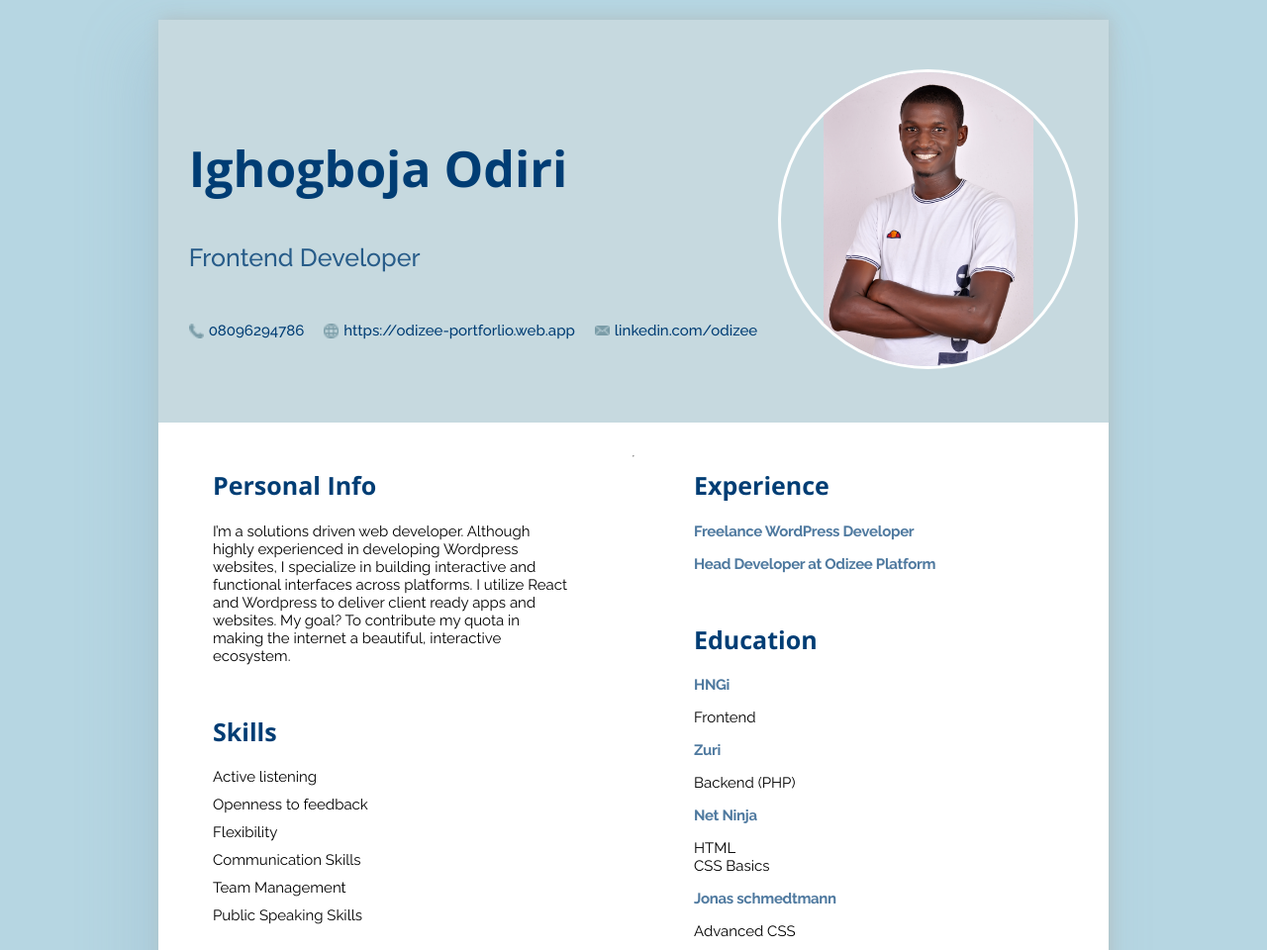
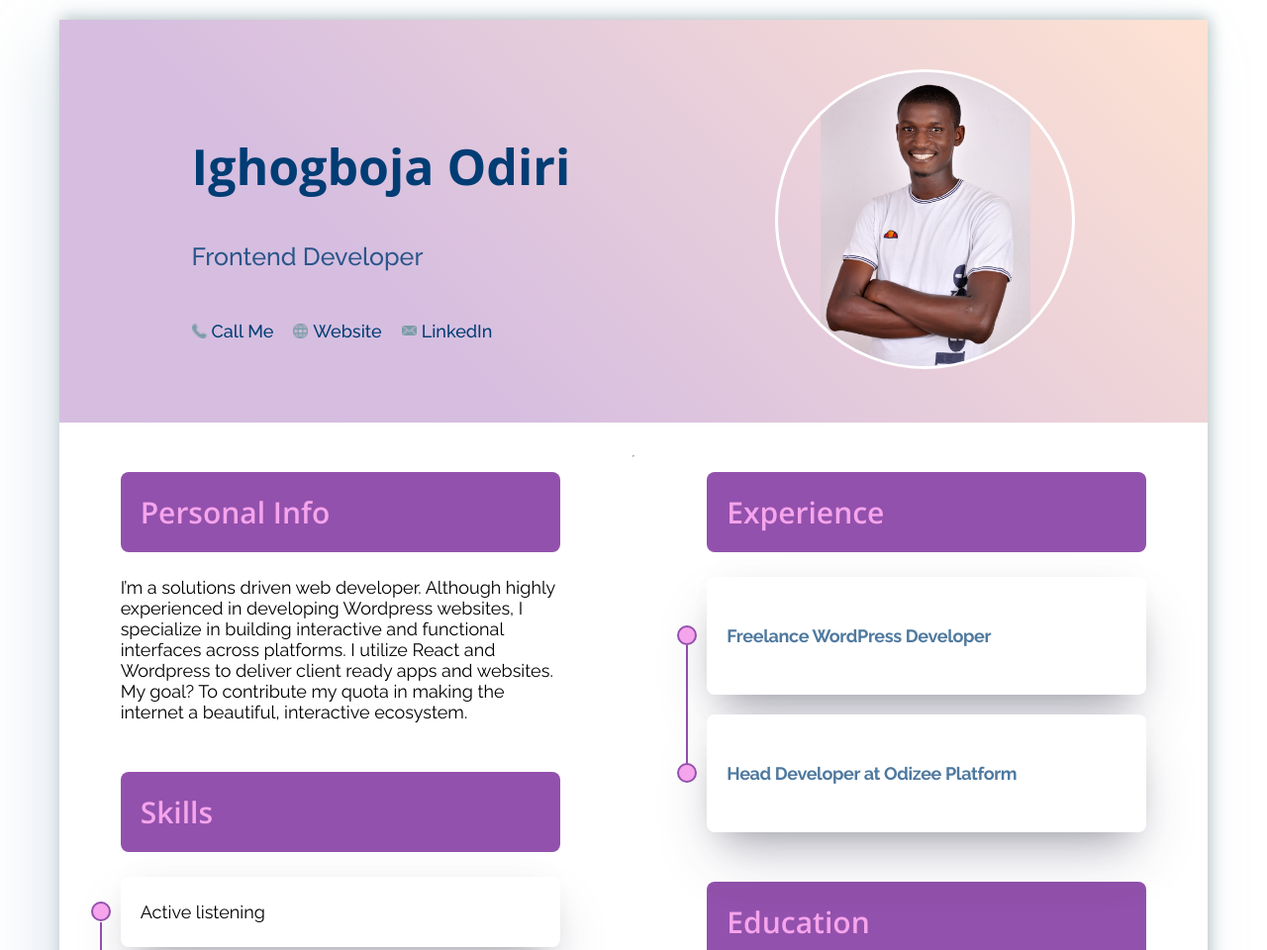
Before and after one commit to odizee/odizee-resume, a plain HTML site: page index.html in a window 1280 px wide. Shown: the top 960 px of the page at 99% size. Drawn offline with nearby package versions, Linux system fonts and the light colour scheme.

Commit message:
update to color and style --- Timeline

```diff
--- a/index.html
+++ b/index.html
@@ -23,15 +23,15 @@
             <div class="contact">
                 <div class="contact-item">
                     <img src="assets/XMLID_22_.png" alt="">
-                    <a href="tel:08096294786">08096294786</a>
+                    <a href="tel:08096294786">Call Me</a>
                 </div>
                 <div class="contact-item">
                     <img src="assets/globe.png" alt="">
-                    <a href="https://odizee-portforlio.web.app">https://odizee-portforlio.web.app</a>
+                    <a href="https://odizee-portforlio.web.app" target="_blank">Website</a>
                 </div>
                 <div class="contact-item">
                     <img src="assets/mail.png" alt="">
-                    <a href="https://linkedin.com/odizee">linkedin.com/odizee</a>
+                    <a href="https://linkedin.com/odizee" target="_blank">LinkedIn</a>
                 </div>
             </div>
         </div>
@@ -39,6 +39,8 @@
             <img src="assets\Odizee Studio.jpg" alt="">
         </div>
     </section>
+    <div class="detail-section-wrapper">
+
         <section class="detail-section">
             <div class="detail-left">
                 <section class="info">
@@ -47,6 +49,7 @@
                 </section>
                 <section class="skills">
                     <h2>Skills</h2>
+                        <!-- <div class="timeline__event__content ">             -->
                                 <ul>
                                     <li>Active listening</li>
                                     <li>Openness to feedback</li>
@@ -55,9 +58,13 @@
                                     <li>Team Management</li>
                                     <li>Public Speaking Skills</li>
                                 </ul>
+                        <!-- </div> -->
                 </section>
                 <section class="hard-skills">
+
                         <h2>Hard skills</h2>
+                        <div class="timeline__event__content ">
+                            <div class="timeline__event__description">
                                 <ul>
                                     <li>HTML</li>
                                     <li>CSS</li>
@@ -68,6 +75,7 @@
                                     <li>React</li>
                                     <li>Next</li>
                                 </ul>
+                            </div>
                 </section>
             </div>
             <div><hr></div>
@@ -76,10 +84,10 @@
                     <h2>Experience</h2>
                     <ul>
                         <li>
-                        <h3 class="detail-right-h3">Freelance WordPress Developer</h3>
+                            <h4 class="detail-right-h3">Freelance WordPress Developer</h4>
                         </li>
                         <li>
-                        <h3 class="detail-right-h3">Head Developer at Odizee Platform</h3>
+                            <h4 class="detail-right-h3">Head Developer at Odizee Platform</h4>
                         </li>
                     </ul>
 
@@ -121,5 +129,6 @@
                 </section>
             </div>
         </section>
+    </div>
 </body>
 </html>
--- a/style.css
+++ b/style.css
@@ -1,7 +1,7 @@
 html {
         box-sizing: border-box;
         font-size: 62.5%;
-        max-width: 1000px;
+        max-width: 1200px;
         margin: auto;
         padding: 2rem;
 
@@ -9,14 +9,14 @@ html {
     }
 
      *, *:before, *:after {
-         box-sizing: inherit;
+         box-sizing: border-box;
      }
 
 body {
-         padding: 0;
+         padding: 0rem;
          margin: 0;
          font-size: 1.5rem;
-         background-color: #B6D6E2;
+         /* background-color: #f6f9fc; */
          box-shadow:  2px -2px 15px #b3c2c5,
              -20px 20px 60px #7a9bb836;
 
@@ -26,8 +26,22 @@ h1, h2, h3 {
     font-family: 'Open Sans', sans-serif;
 }
 
+h1 {
+    font-size: 6rem;
+}
+
+h2 {
+    font-size: 3rem;
+}
+
+h3 {
+    font-size: 2.3rem;
+}
+
 p, a, li {
     font-family: 'Raleway', sans-serif;
+    font-size: 1.8rem;
+
 }
 
 ul {
@@ -35,9 +49,19 @@ ul {
     list-style-type: none;
 }
 
+
 .intro-section {
     display: flex;
-    background-color: #C6D9DF;
+background: hsla(283, 36%, 50%, 1);
+
+background: hsla(283, 36%, 50%, 1);
+
+background: linear-gradient(45deg, hsla(283, 36%, 50%, 0.6) 30%, rgba(252, 188, 151, 0.576) 100%);
+
+background: -moz-linear-gradient(45deg, hsla(283, 36%, 50%, 0.6) 30%, hsla(22, 94%, 79%, 1) 100%);
+
+background: -webkit-linear-gradient(45deg, #9352ad60 30%, rgba(252, 188, 151, 0.426) 100%);
+
     justify-content: space-around;
     align-items: center;
     padding: 5rem 3rem;
@@ -90,17 +114,20 @@ ul {
 
 .contact-item > a{
     font-weight: 500;
-    font-size: 1.5rem;
     color: #003D74;
     text-decoration: none;
 }
 
+.detail-section-wrapper {
+	 display: flex;
+}
 
 .detail-section {
     background-color: #fff;
     display: flex;
     justify-content: space-around;
     padding: 2.5rem 2.5rem;
+    z-index: -2;
 }
 
 .detail-left {
@@ -117,8 +144,66 @@ ul {
 .detail-left > section > h2,
 .detail-right > section > h2 {
     font-weight: bold;
-    font-size: 2.5rem;
-    color: #003D74;
+    border-radius: 8px;
+	background: #9251ac;
+	flex-basis: 40%;
+	padding: 2rem;
+    color: #f6a4ec;
+	 font-weight: 600;
+}
+
+
+ ul {
+  list-style-type: none;
+}
+
+li {
+  position: relative;
+  margin: 0;
+  padding-bottom: 1em;
+  padding-left: 20px;
+}
+li:after {
+	 content: "";
+	 width: 2px;
+	 height: 102%;
+	 background: #9251ac;
+	 position: absolute;
+	 top: 65%;
+	 left: -2.1rem;
+	 z-index: -1;
+}
+ li:before {
+	 content: "";
+	 width: 2rem;
+	 height: 2rem;
+	 position: absolute;
+	 background: #f6a4ec;
+	 border-radius: 100%;
+	 left: -3rem;
+	 top: 50%;
+	 transform: translateY(-50%);
+	 border: 2px solid #9251ac;
+}
+
+li {
+	 background: #fff;
+	 margin-bottom: 2rem;
+	 position: relative;
+	 display: flex;
+	 margin: 2rem 0;
+     padding: 2.5rem 2rem;
+	 border-radius: 8px;
+	 box-shadow: 0 30px 60px -12px rgba(50, 50, 93, 0.25), 0 18px 36px -18px rgba(0, 0, 0, 0.3), 0 -12px 36px -8px rgba(0, 0, 0, 0.025);
+}
+
+li:last-child:after {
+	 content: none;
+}
+
+.experience > ul > li:after {
+	 top: 58%;
+	 left: -2.1rem;
 }
 
 .hard-skills ul > li,
@@ -129,7 +214,6 @@ ul {
 .detail-right-h3 {
     font-family: 'Raleway';
     font-weight: bold;
-    font-size: 1.5rem;
     letter-spacing: -0.02em;
     color: #003e74b1;
 
@@ -139,12 +223,13 @@ ul {
     flex-basis: 40%;
 }
 
+
 .logo > a > img {
     width: 12rem;
     height: 5rem;
     object-fit: contain;
     margin-right: 1rem;
-    /* border: 1px solid black; */
+    border: 1px solid black;
     background: #e4dfdf;
     box-shadow:  2px -2px 15px #bebebe,
              -20px 20px 60px #ffffff;
@@ -162,7 +247,8 @@ ul {
 
 @media (max-width: 56.25em){
     html {
-        font-size: 50%;
+        font-size: 65%;
+
     }
 
     .image > img {
@@ -175,12 +261,19 @@ ul {
 
 }
 
-@media (max-width: 25.43em) {
+@media (max-width: 43.0625em) {
 
     html {
-        font-size: 31.25%;
+        font-size: 50.25%;
     }
 
+    h2 {
+        text-align: center;
+    }
+
+    p {
+        text-align: center;
+    }
     .intro-section {
         flex-direction: column;
         text-align: center;
@@ -194,4 +287,19 @@ ul {
     .contact {
         justify-content: center;
     }
+
+    .logo {
+        display: flex;
+        flex-direction: column;
+        align-items: center;
+    }
+
+    .detail-section {
+        padding: 5rem 5rem;
+        flex-direction: column;
+    }
 }
+
+
+
+/* ************************************************************ */
```
Lines whose indentation alone changed are shown as unchanged.
